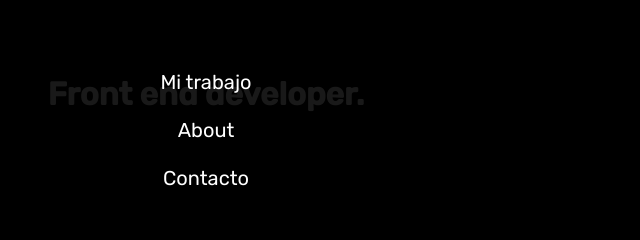
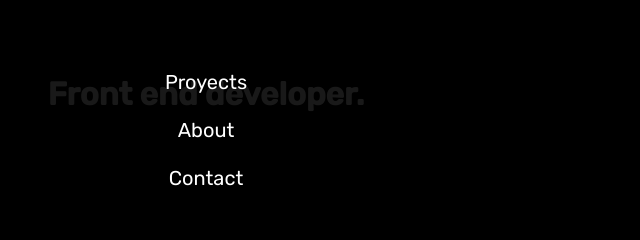
Before and after one commit to Pablito-1988/pablo-armando, a React (Create React App) app: page / in a window 1280 px wide. Both pictures are taken after a click on the element "menu". Shown: the part 244-484 px from the top of the page, without its empty margins (434-1074 px from the left). Built offline with nearby package versions, Linux system fonts and the light colour scheme.

Commit message:
fixed bug on arrow

```diff
--- a/src/Components/Header/Dropdown.js
+++ b/src/Components/Header/Dropdown.js
@@ -11,9 +11,9 @@ const Dropdown = (props) => {
   return (
     <div className="dropDownContainer">
       <div className="dropDownLinks">
-        <Link to={"/work"}><p onClick={closeDropdown} className="dropDownLink">Mi trabajo</p></Link>
+        <Link to={"/work"}><p onClick={closeDropdown} className="dropDownLink">Proyects</p></Link>
        <p className="dropDownLink">About</p>
-       <Link to={"/contact"}><p onClick={closeDropdown} className="dropDownLink">Contacto</p></Link>
+       <Link to={"/contact"}><p onClick={closeDropdown} className="dropDownLink">Contact</p></Link>
       </div>
 
       <div className="socialDropDown">
--- a/src/Components/Home/Home.css
+++ b/src/Components/Home/Home.css
@@ -16,6 +16,7 @@
     border: 1px solid white;
     animation: pointer 2.5s infinite;
     transition: 1s;
+    background-color: white;
 }
 .arrow_active{
     margin-top: 10rem;
@@ -23,6 +24,7 @@
     border: 1px solid black;
     animation: pointer 2.5s infinite;
     transition: 1s;
+    background-color: black;
 }
 @keyframes pointer{
     0%{
```
